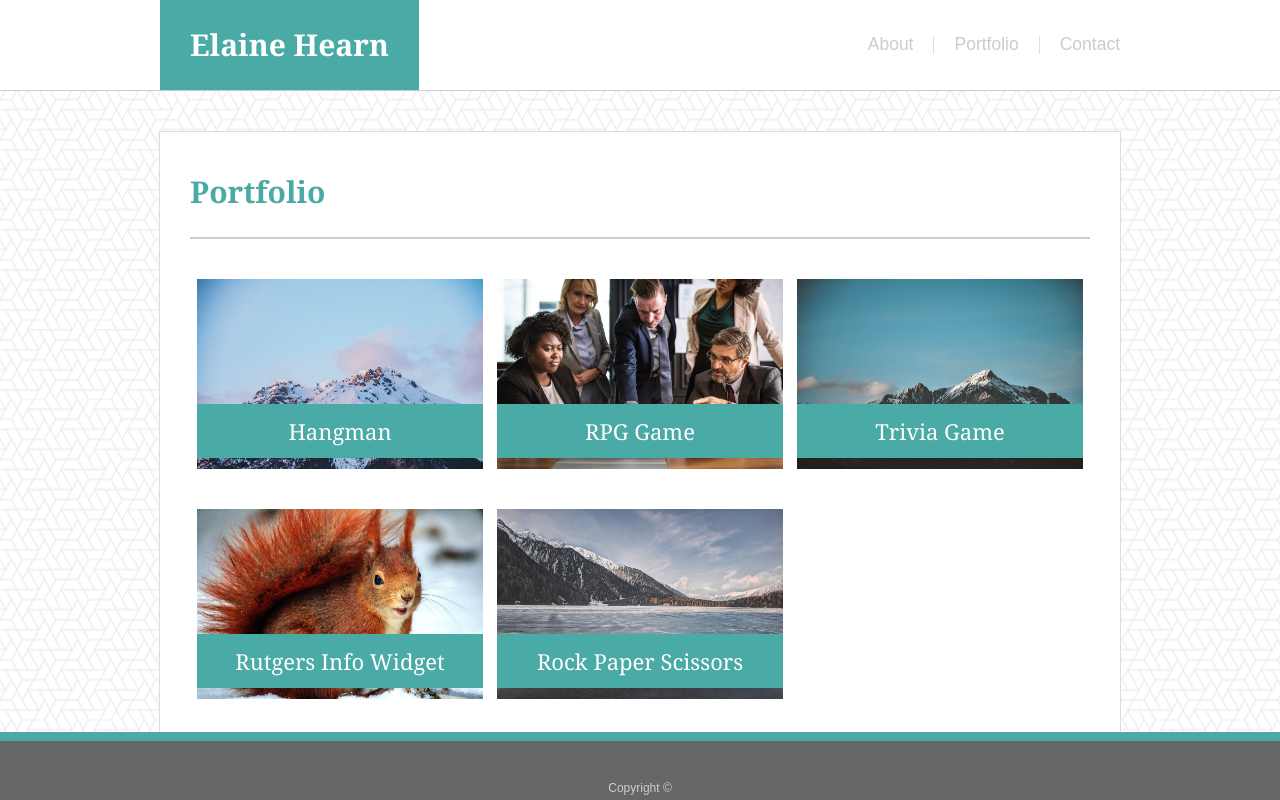
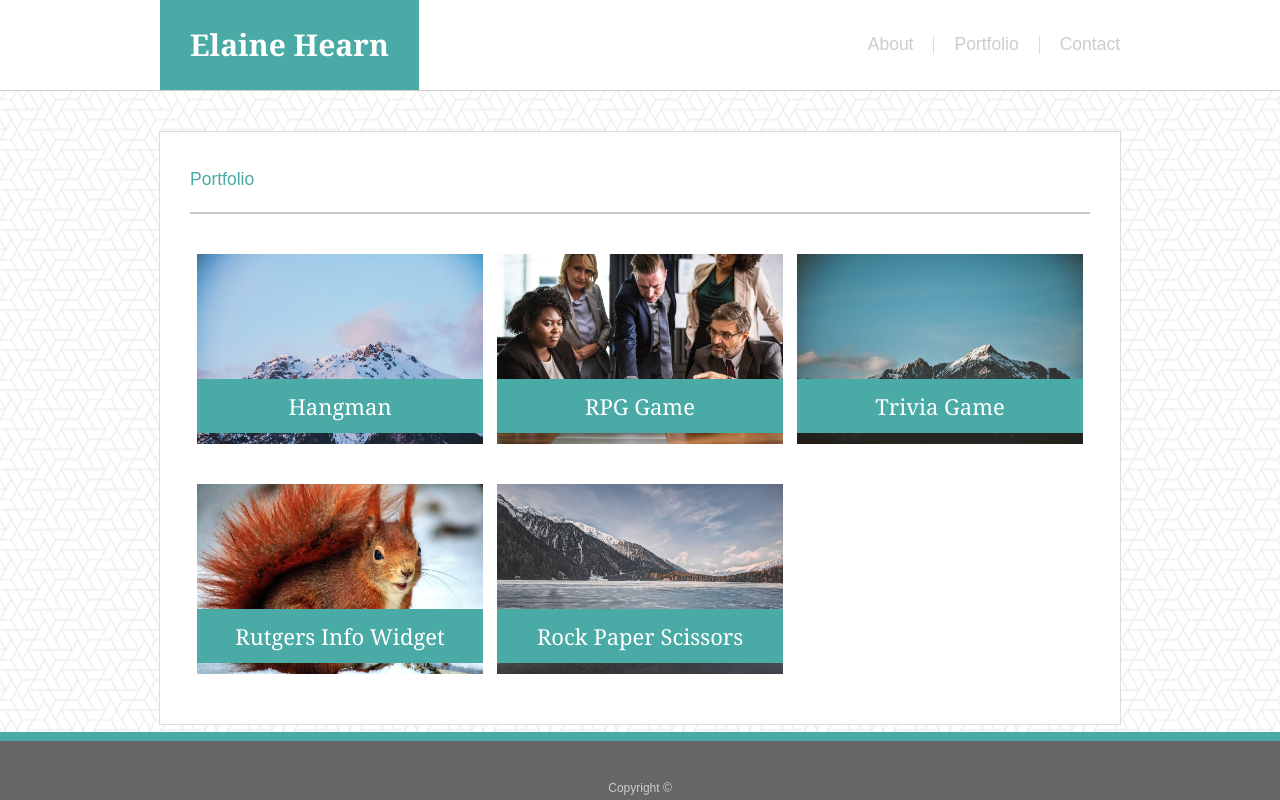
Before and after one commit to Elnhrn/Basic-Portfolio, a plain HTML site: page portfolio.html in a window 1280 px wide. Drawn offline with Linux system fonts and the light colour scheme.

Commit message:
validated and updated html files

```diff
--- a/assets/css/style.css
+++ b/assets/css/style.css
@@ -13,7 +13,14 @@ h1 {
     font-weight: bold;
 }
 
+
 h2 {
+    color: #4aaaa5;
+    padding: 0 0 15px;
+    border-bottom: 2px solid #cccccc;
+}
+
+h3 {
     font-family: 'Georgia', Times, 'Times New Roman', serif;
     font-size: 22px;
     color: #ffffff;
@@ -76,12 +83,6 @@ a:hover {
     align-items: center;
 }
 
-.h1-content {
-    color: #4aaaa5;
-    padding: 0 0 15px;
-    border-bottom: 2px solid #cccccc;
-}
-
 .content {
     clear: both;
     width: 900px;
@@ -98,6 +99,7 @@ a:hover {
 .about-img {
     float: left;
     padding: 10px 20px 0 0;
+    width: 200px;
 }
 
 .nav-list {
--- a/portfolio.html
+++ b/portfolio.html
@@ -1,5 +1,5 @@
 <!doctype html>
-<html>
+<html lang="en">
 <head>
     <link rel="stylesheet" type="text/css" href="assets/css/reset.css">
     <link rel="stylesheet" type="text/css" href="assets/css/style.css">
@@ -21,22 +21,22 @@
         </div>
     </div>
     <section class="content">
-        <h1 class="h1-content">Portfolio</h1>
+        <h2>Portfolio</h2>
         <div class="content-body clearfix">
                 <a href=""><div class="button img1">
-                <h2>Hangman</h2>
+                <h3>Hangman</h3>
             </div></a>
             <a href=""><div class="button img2">
-                <h2>RPG Game</h2>
+                <h3>RPG Game</h3>
             </div></a>
             <a href=""><div class="button img3">
-                <h2>Trivia Game</h2>
+                <h3>Trivia Game</h3>
             </div></a>
             <a href=""><div class="button img4">
-                <h2>Rutgers Info Widget</h2>
+                <h3>Rutgers Info Widget</h3>
             </div></a>
             <a href=""><div class="button img5">
-                <h2>Rock Paper Scissors</h2>
+                <h3>Rock Paper Scissors</h3>
             </div></a>
         </div>
     </section>
```
Also changed, not shown: contact.html (+2 -2 lines), index.html (+3 -3 lines).
